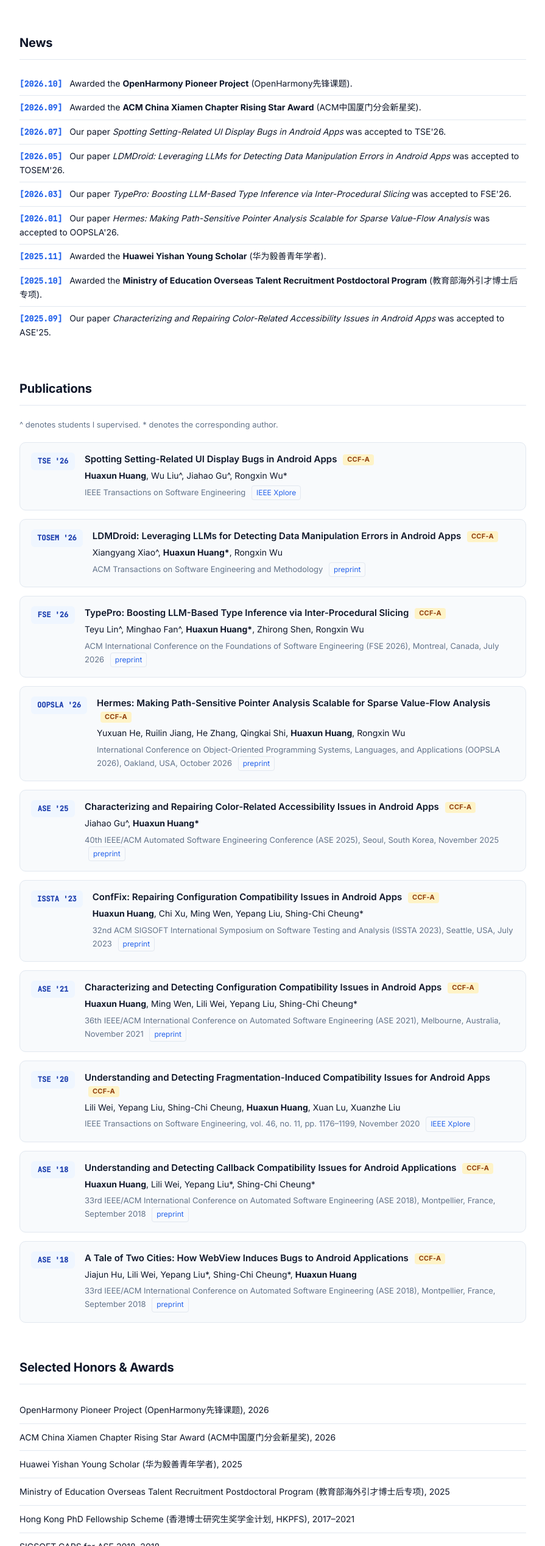
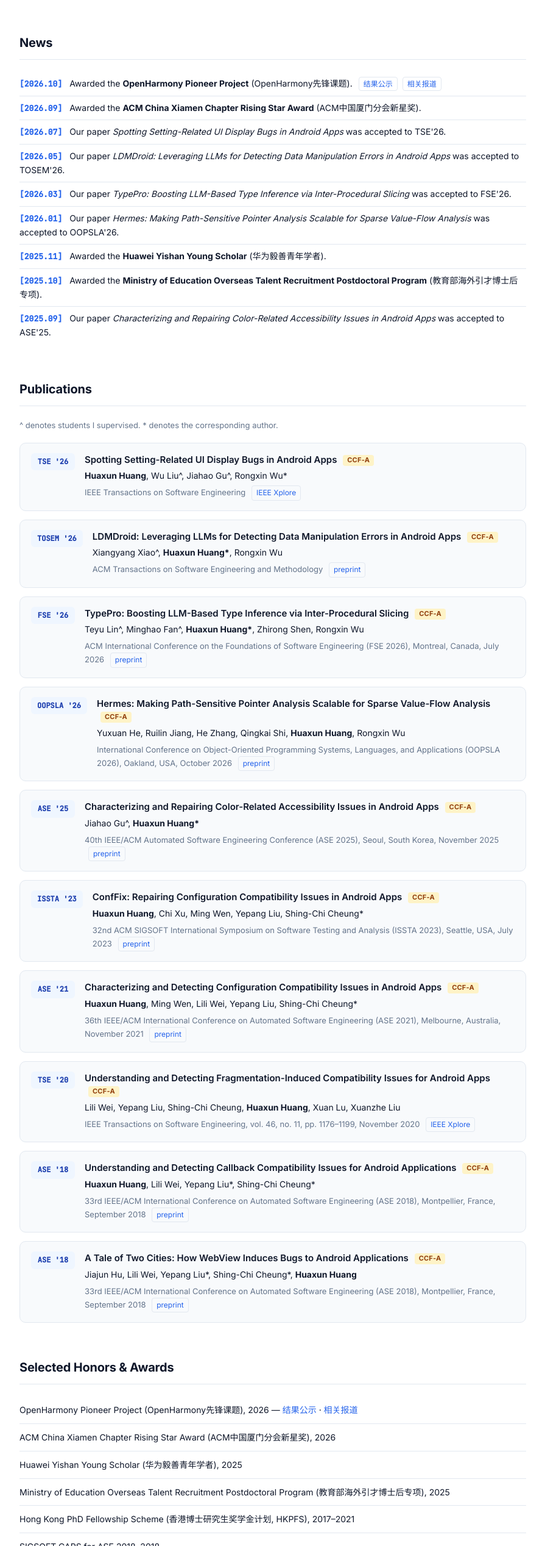
Before and after one commit to huaxunhuang/huaxunhuang.github.io, a plain HTML site: page index.html in a window 1280 px wide. Shown: the part 852-3387 px from the top of the page at 61% size, without its empty margins (192-1087 px from the left). Drawn offline with Linux system fonts and the light colour scheme.

Commit message:
Add OpenHarmony Pioneer Project award report links
Link the OpenHarmony TSC WeChat announcement and feature article to the News and Awards sections.

```diff
--- a/index.html
+++ b/index.html
@@ -73,7 +73,7 @@
     <section id="news">
       <h2>News</h2>
       <ul class="news-list">
-        <li class="news"><span class="news-date">[2026.10]</span> Awarded the <strong>OpenHarmony Pioneer Project</strong> (OpenHarmony先锋课题).</li>
+        <li class="news"><span class="news-date">[2026.10]</span> Awarded the <strong>OpenHarmony Pioneer Project</strong> (OpenHarmony先锋课题). <span class="pub-links"><a href="https://mp.weixin.qq.com/s/lQDvBKD2ULQoHbpvLnv5Mw">结果公示</a><a href="https://mp.weixin.qq.com/s/zv-wdbhOjIaHgstdIDolHQ">相关报道</a></span></li>
         <li class="news"><span class="news-date">[2026.09]</span> Awarded the <strong>ACM China Xiamen Chapter Rising Star Award</strong> (ACM中国厦门分会新星奖).</li>
         <li class="news"><span class="news-date">[2026.07]</span> Our paper <em>Spotting Setting-Related UI Display Bugs in Android Apps</em> was accepted to TSE'26.</li>
         <li class="news"><span class="news-date">[2026.05]</span> Our paper <em>LDMDroid: Leveraging LLMs for Detecting Data Manipulation Errors in Android Apps</em> was accepted to TOSEM'26.</li>
@@ -217,7 +217,7 @@
     <section id="honors_awards">
       <h2>Selected Honors &amp; Awards</h2>
       <ul class="simple-list">
-        <li>OpenHarmony Pioneer Project (OpenHarmony先锋课题), 2026</li>
+        <li>OpenHarmony Pioneer Project (OpenHarmony先锋课题), 2026 — <a href="https://mp.weixin.qq.com/s/lQDvBKD2ULQoHbpvLnv5Mw">结果公示</a> · <a href="https://mp.weixin.qq.com/s/zv-wdbhOjIaHgstdIDolHQ">相关报道</a></li>
         <li>ACM China Xiamen Chapter Rising Star Award (ACM中国厦门分会新星奖), 2026</li>
         <li>Huawei Yishan Young Scholar (华为毅善青年学者), 2025</li>
         <li>Ministry of Education Overseas Talent Recruitment Postdoctoral Program (教育部海外引才博士后专项), 2025</li>
```
